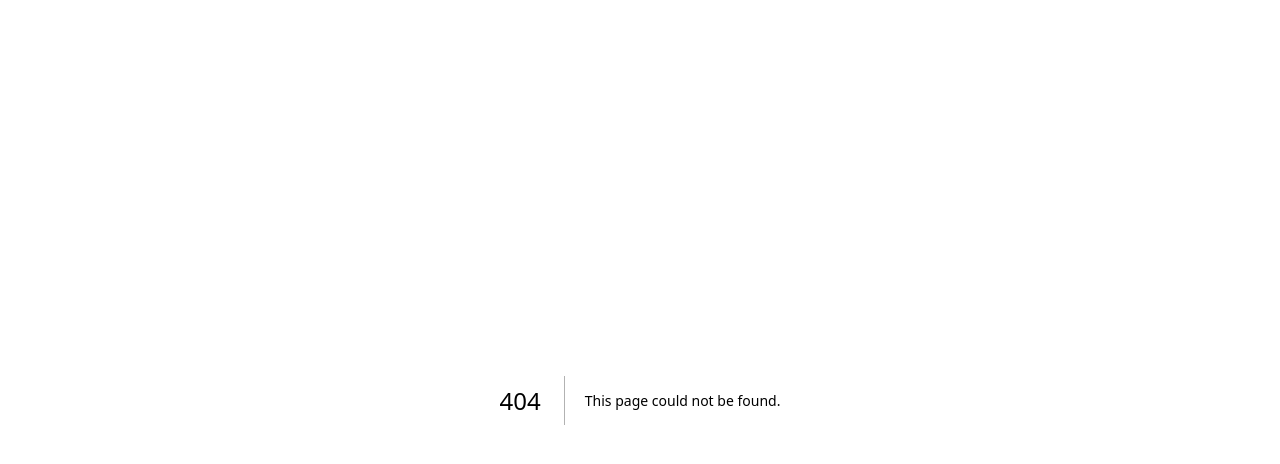
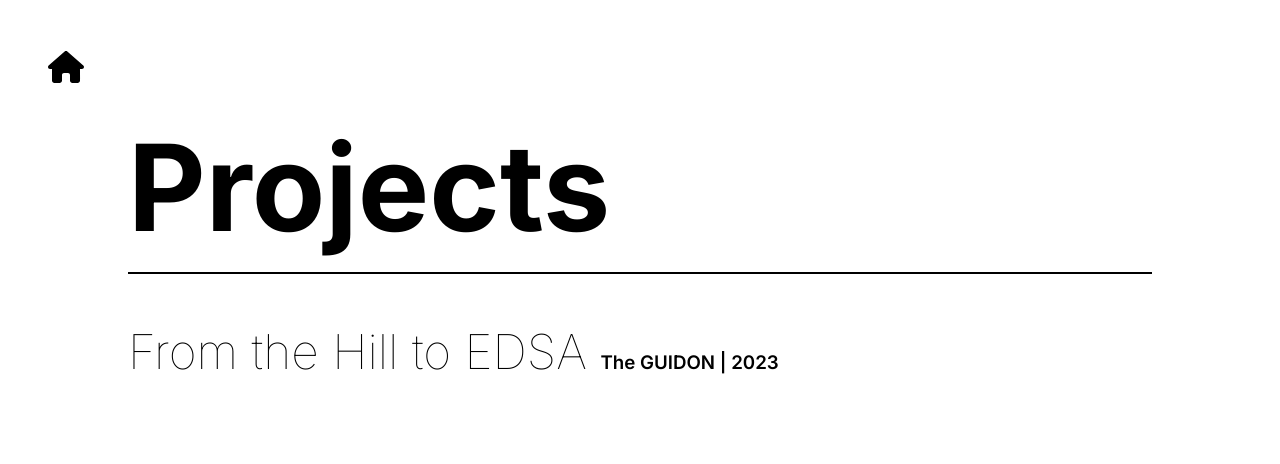
Before and after one commit to waleedlugod/waleedlugod, a Next.js app: page /projects in a window 1280 px wide. Before the commit this address had no page. Shown: the top 464 px of the page. Built offline with nearby package versions, Linux system fonts and the light colour scheme.

Commit message:
added project

```diff
--- /dev/null
+++ b/src/pages/projects.js
@@ -0,0 +1,18 @@
+import Link from "next/link";
+import Article from "waleedLugod/components/article";
+import styles from "waleedLugod/styles/Projects.module.css";
+
+export default function Projects() {
+  return (
+    <Article title="Projects">
+      <ul className={styles.projectList}>
+        <li>
+          <a href="https://interactive.theguidon.com/2023/02/from-the-hill-to-edsa">
+            <h2>From the Hill to EDSA </h2>
+            <h3>The GUIDON | 2023</h3>
+          </a>
+        </li>
+      </ul>
+    </Article>
+  );
+}
--- a/src/styles/Contact.module.css
+++ b/src/styles/Contact.module.css
@@ -12,11 +12,6 @@
   margin-left: auto;
 }
 
-.section a {
-  text-decoration: none;
-  color: black;
-}
-
 .section a:hover {
   text-decoration: underline;
 }
--- /dev/null
+++ b/src/styles/Projects.module.css
@@ -0,0 +1,26 @@
+.projectList {
+  list-style-type: none;
+}
+
+.projectList a {
+  display: block;
+  height: 100%;
+}
+
+.projectList a:hover {
+  text-decoration: underline;
+}
+
+.projectList h2,
+.projectList h3 {
+  display: inline;
+}
+
+.projectList h2 {
+  font-size: 3rem;
+  font-weight: 100;
+}
+
+.projectList h3 {
+  font-weight: 600;
+}
--- a/src/styles/globals.css
+++ b/src/styles/globals.css
@@ -11,3 +11,9 @@ body {
   max-width: 100vw;
   overflow-x: hidden;
 }
+
+a,
+a:visited {
+  text-decoration: none;
+  color: black;
+}
```
Also changed, not shown: src/pages/index.js (+9 -3 lines), src/pages/work.js (deleted, +0 -10 lines).
